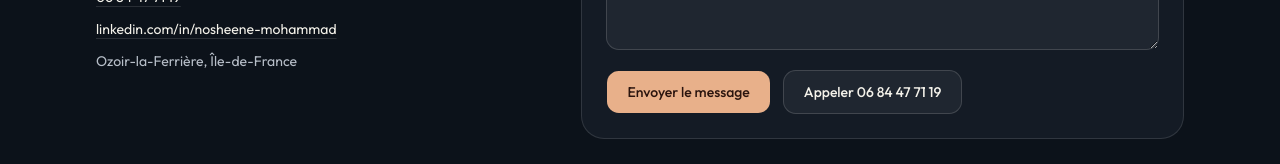
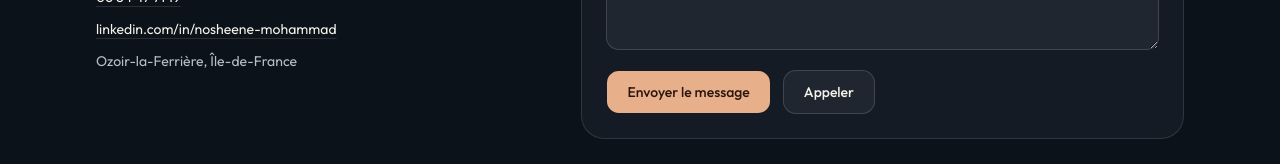
Before and after one commit to Nosheene/auto-port, a Next.js app: page / in a window 1280 px wide. Shown: the part 4700-4864 px from the top of the page. Built offline with nearby package versions, Linux system fonts and the light colour scheme.

Commit message:
Retire le numéro du bouton Appeler.
Le libellé du bouton d'appel est uniquement « Appeler » ; le lien tel: reste inchangé.

Co-authored-by: mohammadnosheene <mohammadnosheene@gmail.com>

```diff
--- a/components/Contact.tsx
+++ b/components/Contact.tsx
@@ -161,7 +161,7 @@ export function Contact() {
                 data-testid="contact-success-call"
                 className="inline-flex h-11 items-center justify-center rounded-lg border border-border bg-background px-5 text-sm font-medium hover:bg-muted dark:border-white/15 dark:bg-white/5"
               >
-                Appeler {profile.phoneDisplay}
+                Appeler
               </a>
               <Button
                 type="button"
@@ -300,7 +300,7 @@ export function Contact() {
                 data-testid="contact-call"
                 className="inline-flex h-11 items-center justify-center rounded-lg border border-border bg-background px-5 text-sm font-medium hover:bg-muted dark:border-white/15 dark:bg-white/5"
               >
-                Appeler {profile.phoneDisplay}
+                Appeler
               </a>
             </div>
           </form>
```
